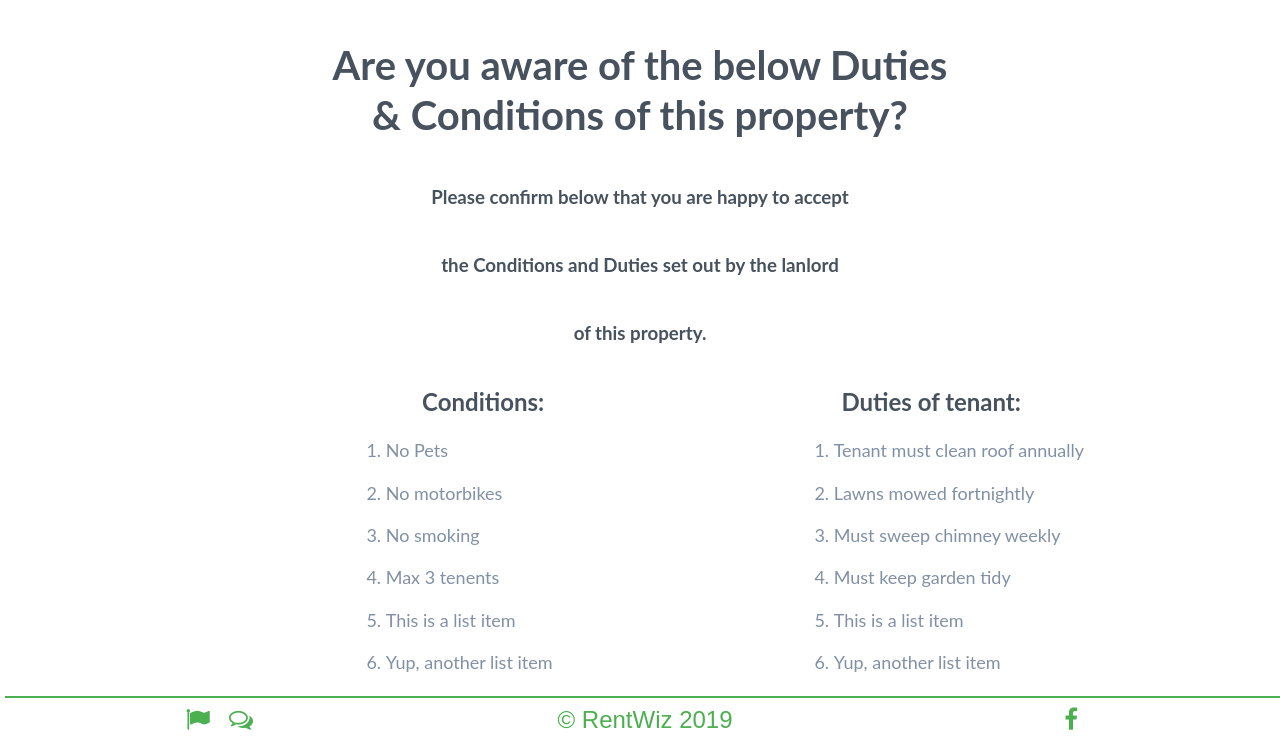
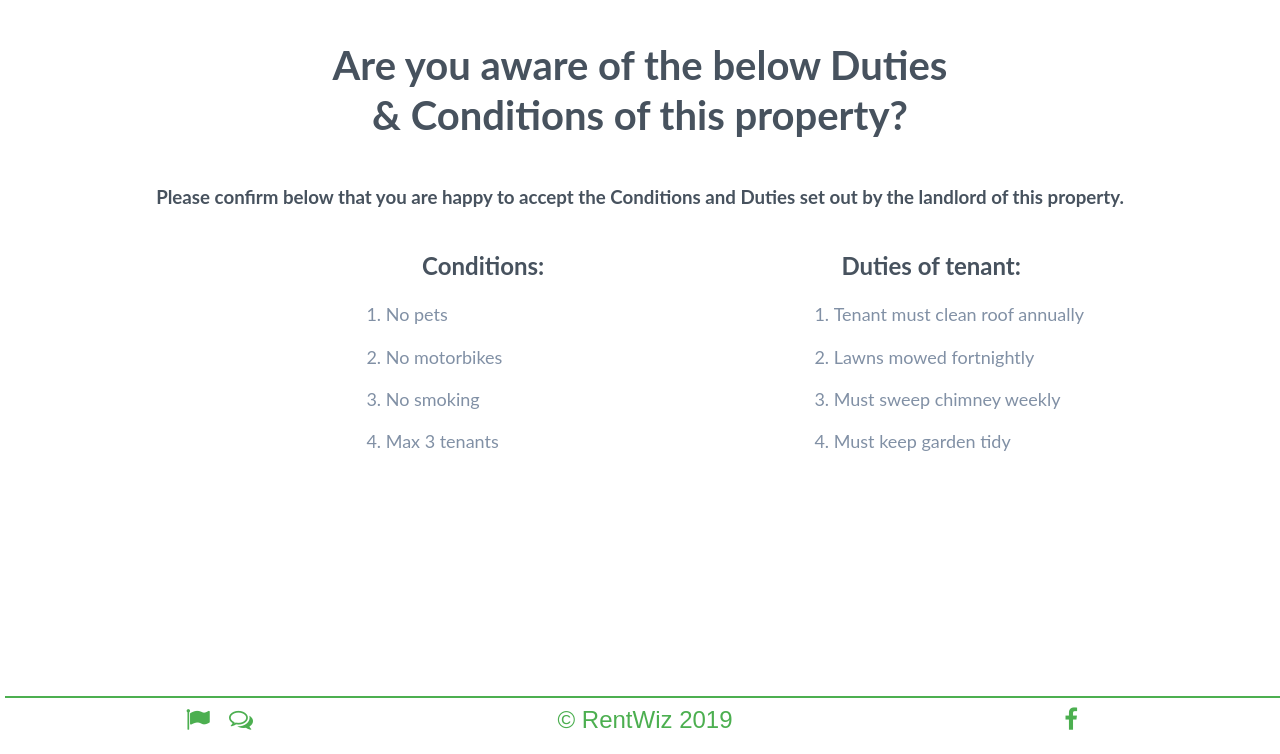
Before and after one commit to fionakc/RentWiz2019, a Django app: page /conditions/ in a window 1280 px wide. Shown: the part 58-812 px from the top of the page. After the commit the page ends 788 px from the top, so only its background shows below. Run offline with Django 3.2, Linux system fonts and the light colour scheme; some libraries are stand-ins or nearby versions.

Commit message:
Removed some list items

```diff
--- a/tenant_application/templates/conditions.html
+++ b/tenant_application/templates/conditions.html
@@ -27,7 +27,7 @@
             Are you aware of the below Duties & Conditions of this property?
           </h1>
           <h3>
-           Please confirm below that you are happy to accept <br></br>the Conditions and Duties set out by the lanlord <br></br> of this property.
+           Please confirm below that you are happy to accept the Conditions and Duties set out by the landlord of this property.
           </h3>
           <div class="propertyConditions--block">
               <div class="propertryCondition--block_list">
@@ -36,13 +36,10 @@
                       Conditions:
                     </h2>
                     <ol>
-                        <li>No Pets</li>
+                        <li>No pets</li>
                         <li>No motorbikes</li>
                         <li>No smoking</li>
-                        <li>Max 3 tenents</li>
-                        <li>This is a list item</li>
-                        <li>Yup, another list item</li>
-                        <li>Yup, another list item</li>
+                        <li>Max 3 tenants</li>
                     </ol>
                     <FormCheckbox label="I accept"/>
                 </div>
@@ -56,9 +53,6 @@
                       <li>Lawns mowed fortnightly</li>
                       <li>Must sweep chimney weekly</li>
                       <li>Must keep garden tidy</li>
-                      <li>This is a list item</li>
-                      <li>Yup, another list item</li>
-                      <li>This is a list item</li>
                     </ol>
                     <div>
                     <FormCheckbox label="I accept"/>
```
